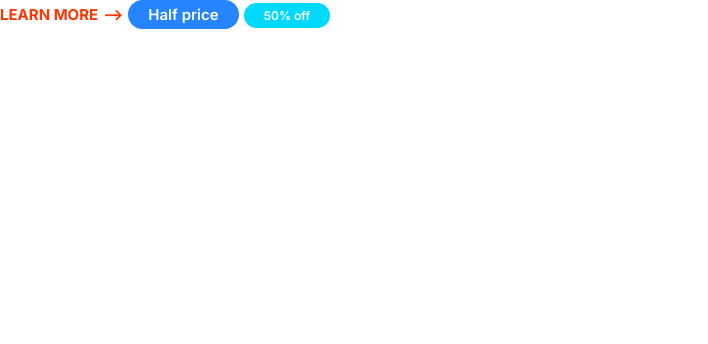
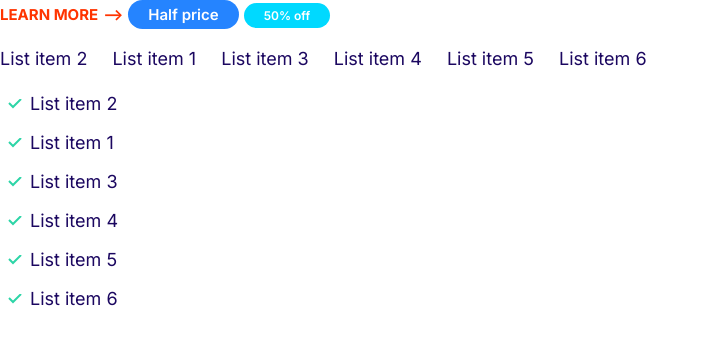
Before and after one commit to DJablonskis/html123, a plain HTML site: page index.html in a window 1280 px wide. Shown: the whole page, without its empty margins (0-708 px from the left). Drawn offline with Linux system fonts and the light colour scheme.

Commit message:
Created lists components

```diff
--- a/css/styles.css
+++ b/css/styles.css
@@ -115,3 +115,33 @@ a {
     font-size: 1.2rem;
   }
 }
+
+/* Lists */
+
+.list {
+  list-style: none;
+  padding-left: 0;
+  color: var(--color-headings);
+}
+
+.list--inline .list__item {
+  display: inline-block;
+  margin-right: 2rem;
+}
+
+.list--tick {
+  list-style-image: url("../images/tick.svg");
+  padding-left: 3rem;
+}
+
+.list--tick .list__item {
+  padding-left: 0.5rem;
+  margin-bottom: 1.2rem;
+}
+
+@media screen and (min-width: 1024px) {
+  .list--tick .list__item {
+    padding-left: 0;
+    margin-bottom: 1.2rem;
+  }
+}
--- a/index.html
+++ b/index.html
@@ -18,5 +18,22 @@
     <a href="#" class="link-arrow">Learn more</a>
     <span class="badge badge--primary">Half price</span>
     <span class="badge badge--small badge--secondary">50% off</span>
+
+    <ul class="list list--inline">
+      <li class="list__item">List item 2</li>
+      <li class="list__item">List item 1</li>
+      <li class="list__item">List item 3</li>
+      <li class="list__item">List item 4</li>
+      <li class="list__item">List item 5</li>
+      <li class="list__item">List item 6</li>
+    </ul>
+    <ul class="list list--tick">
+      <li class="list__item">List item 2</li>
+      <li class="list__item">List item 1</li>
+      <li class="list__item">List item 3</li>
+      <li class="list__item">List item 4</li>
+      <li class="list__item">List item 5</li>
+      <li class="list__item">List item 6</li>
+    </ul>
   </body>
 </html>
```
Also changed, not shown: components/lists.html (added, +16 -0 lines), images/tick.svg (added).
